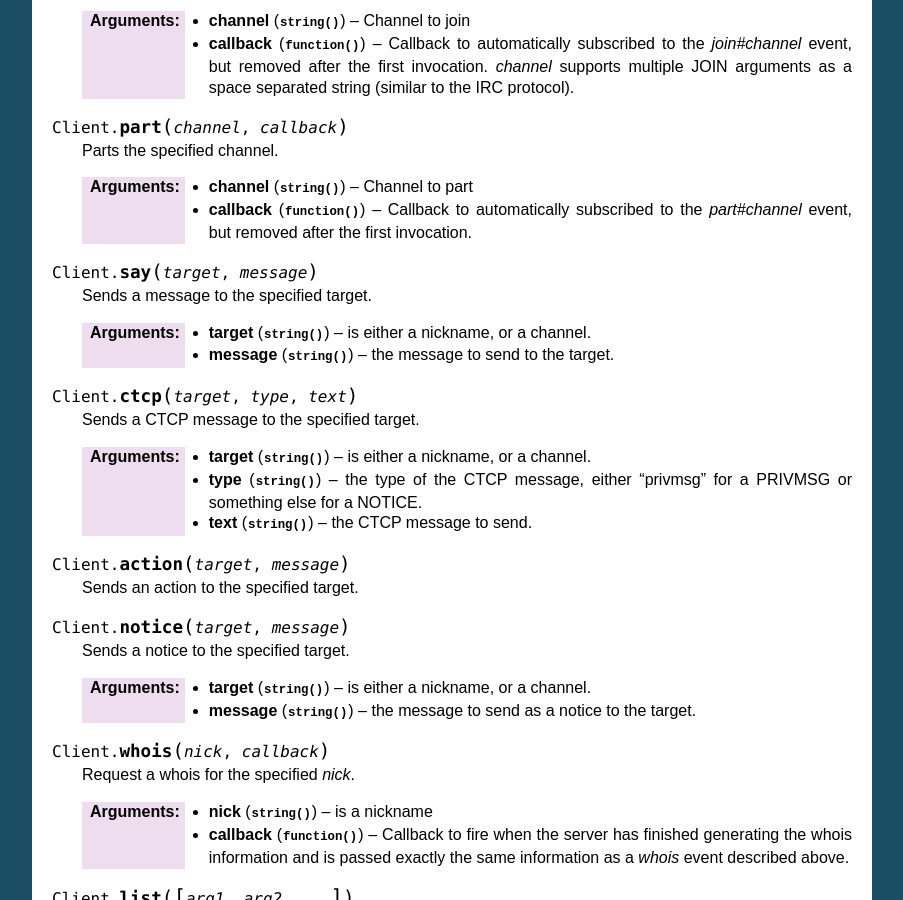
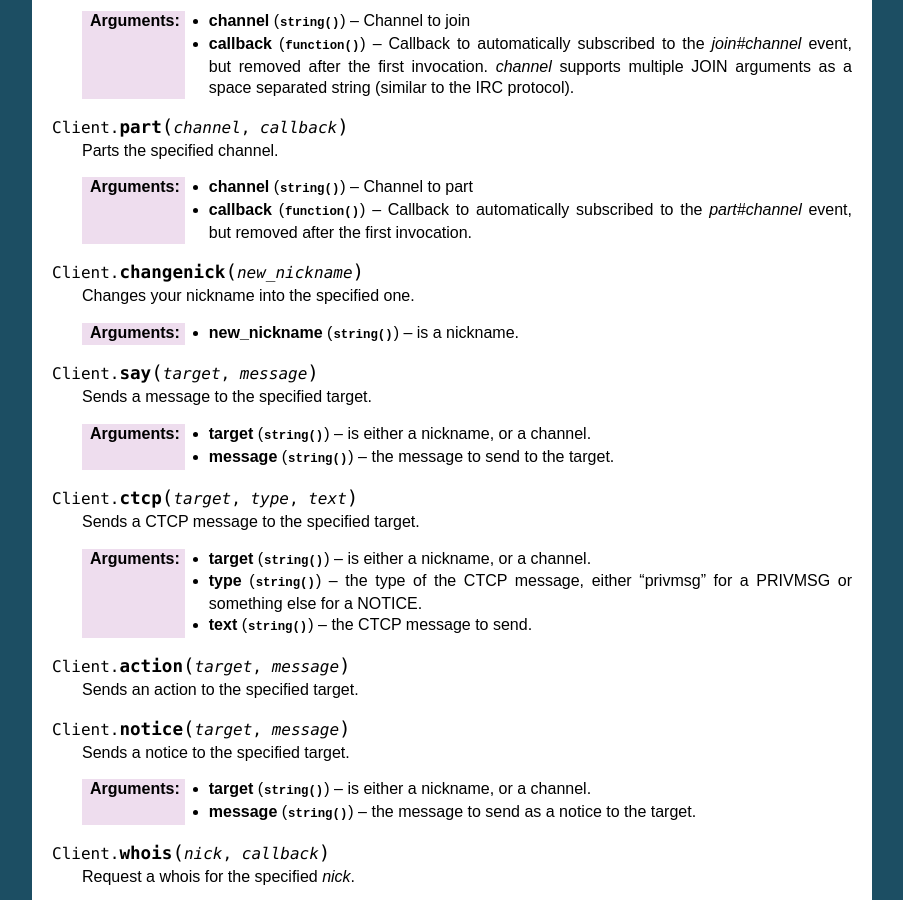
Before and after one commit to martynsmith/node-irc, a Sphinx documentation site: the page built from docs/API.rst, in a window 1280 px wide and 900 px high, scrolled down 1218 px. Shown: the whole window, without its empty margins (198-1101 px from the left). Built offline with Sphinx 7.4.7, drawn with Linux system fonts in a browser that asks for light colours.

Commit message:
Updated the documentation for changenick()

```diff
--- a/docs/API.rst
+++ b/docs/API.rst
@@ -86,6 +86,11 @@ Client
     :param function callback: Callback to automatically subscribed to the
         `part#channel` event, but removed after the first invocation.
 
+.. js:function:: Client.changenick(new_nickname)
+
+    Changes your nickname into the specified one.
+
+    :param string new_nickname: is a nickname.
 .. js:function:: Client.say(target, message)
 
     Sends a message to the specified target.
```
